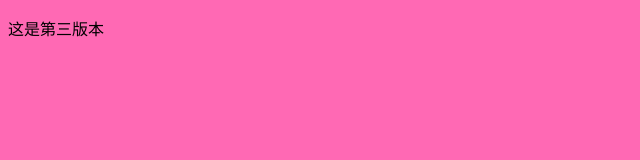
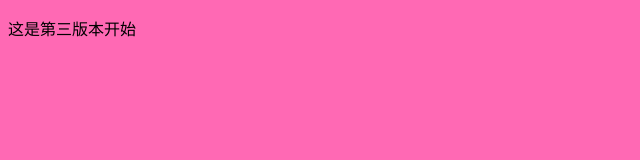
Before and after one commit to ouyang-renjia/70qi, a plain HTML site: page index.html in a window 1280 px wide. Shown: the full height of the page, 0-640 px from the left. Drawn offline with Linux system fonts and the light colour scheme.

Commit message:
03版本开始

```diff
--- a/index.html
+++ b/index.html
@@ -9,7 +9,7 @@
 </head>
 
 <body style="background-color: hotpink;">
-    <p>这是第三版本</p>
+    <p>这是第三版本开始</p>
 </body>
 
 </html>
```
